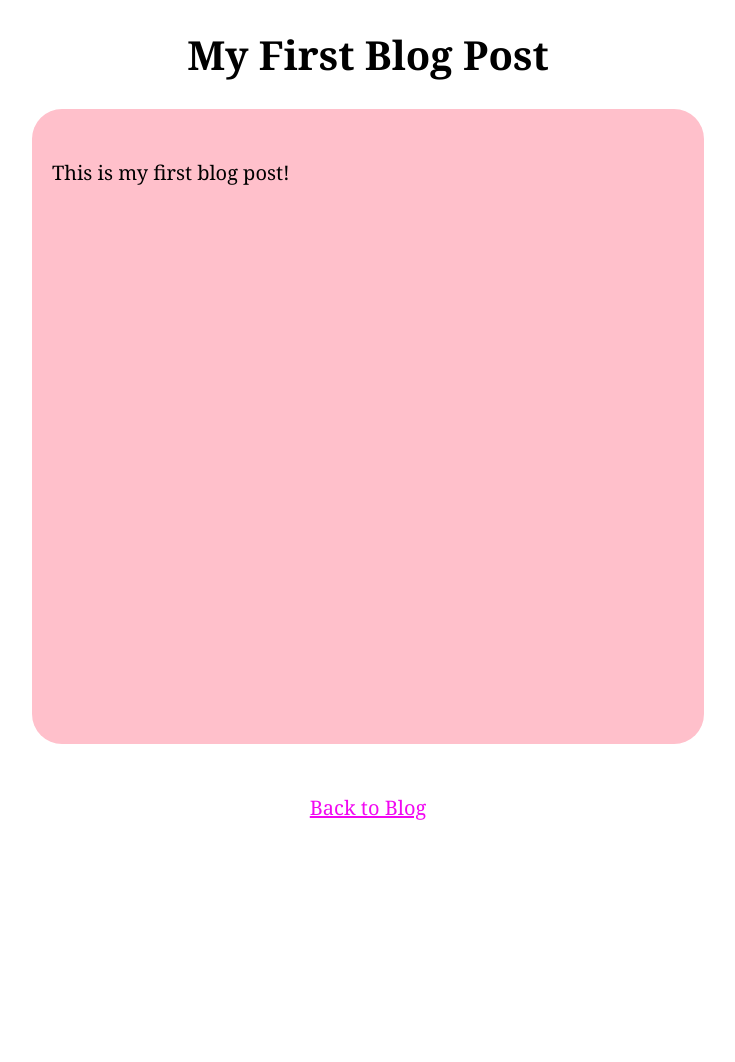
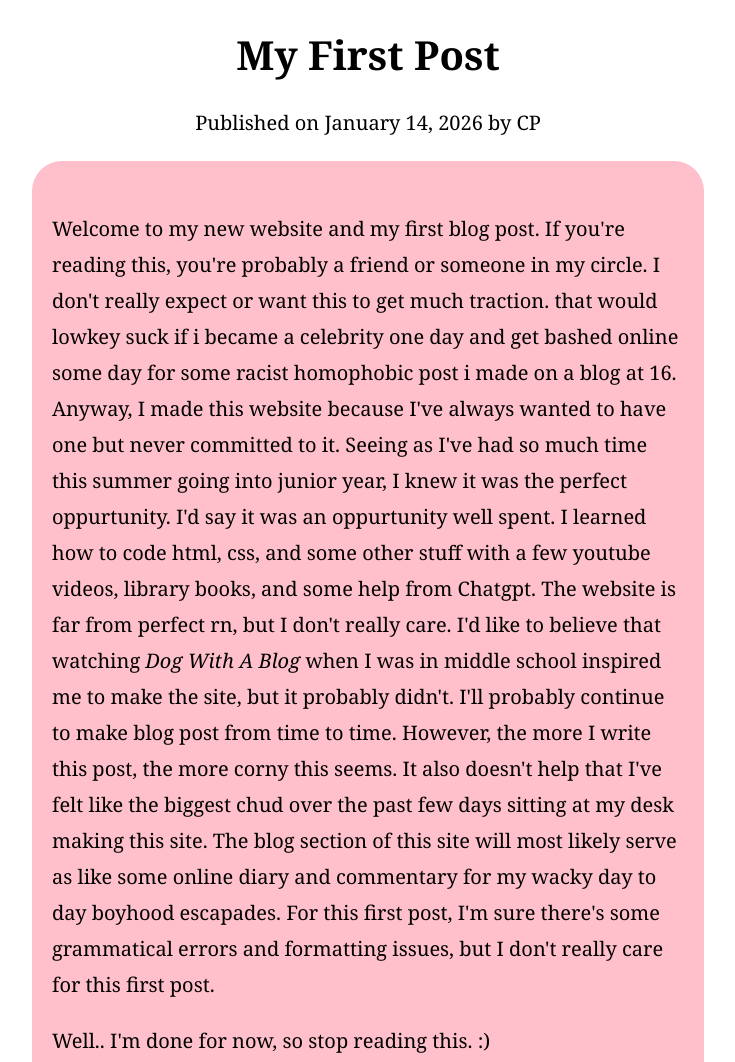
Before and after one commit to Colemate110/YBGCP, an Eleventy site: page posts/my-first-post.md in a window 1280 px wide. Shown: the top 1062 px of the page, without its empty margins (272-1007 px from the left). Before the commit the page ends 851 px from the top, so only its background shows below. Built offline with nearby package versions, Linux system fonts and the light colour scheme; Eleventy itself is replaced by a stand-in of ours; files that its build step writes are made by us from their sources.

Commit message:
Updated homepage

```diff
--- a/_includes/post.html
+++ b/_includes/post.html
@@ -3,9 +3,13 @@
 <head>
   <title>{{ title }}</title>
   <link rel="stylesheet" href="/css/postmaster.css">
+  <meta name="viewport" content="width=device-width, initial-scale=1.0">
 </head>
 <body>
     <h1 id="header">{{ title }}</h1>
+    <p class="post-date">
+  Published on {{ page.date | date: "%B %d, %Y" }} by CP
+</p>
         <main id="entries">
 
 
--- a/css/postmaster.css
+++ b/css/postmaster.css
@@ -23,6 +23,7 @@ body{
     padding-left: 20px;
     padding-right: 20px;
     min-height: 575px;
+    line-height: 1.8;
 
 
 
@@ -67,3 +68,10 @@ a:hover{
         font-size: 16px;
     }
 }
+
+.post-date {
+  color: black;
+  font-size: 20px;
+  margin-bottom: 10px;
+  text-align: center;
+}
--- a/posts/my-first-post.md
+++ b/posts/my-first-post.md
@@ -1,8 +1,17 @@
 ---
-title: My First Blog Post
+title: My First Post
 date: 2026-01-14
 tags: post
 layout: post.html
 ---
 
-This is my first blog post!
+Welcome to my new website and my first blog post. If you're reading this, you're probably a friend or someone in my circle. I don't
+really expect or want this to get much traction. that would lowkey suck if i became a celebrity one day and get bashed online
+some day for some racist homophobic post i made on a blog at 16. Anyway, I made this website because I've always wanted to have one but never
+committed to it. Seeing as I've had so much time this summer going into junior year, I knew it was the perfect oppurtunity. I'd say it was an oppurtunity well spent.
+I learned how to code html, css, and some other stuff with a few youtube videos, library books, and some help from Chatgpt. The website is far from perfect rn, but I don't really
+care. I'd like to believe that watching _Dog With A Blog_ when I was in middle school inspired me to make the site, but it probably didn't. I'll probably continue to make blog post from time to time. However, the more I write this post, the more corny this seems. It also doesn't help that I've felt like the biggest chud over the past few days sitting at my desk making this site. The blog section of this site will most likely serve as like some online diary and commentary for my wacky day to day boyhood escapades. For this first post, I'm sure there's some grammatical errors and formatting issues, but I don't really care for this first post.
+
+Well.. I'm done for now, so stop reading this. :)
+
+ _"Poo-tee-weet?"_
```
Also changed, not shown: misc.html (+1 -0 lines), 4 other files.
